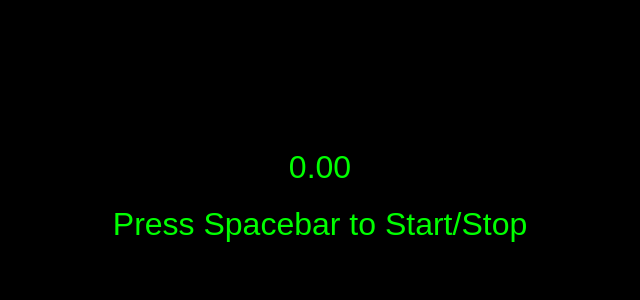
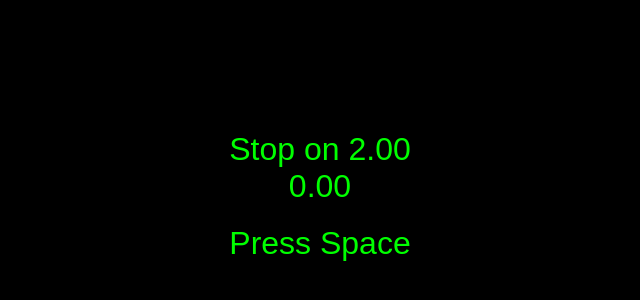
Before and after one commit to booleanjerk/2seconds, a plain HTML site: page index.html in a window 1280 px wide. Shown: the part 212-512 px from the top of the page, without its empty margins (320-960 px from the left). Drawn offline with Linux system fonts and the light colour scheme.

Commit message:
Update index.html

```diff
--- a/index.html
+++ b/index.html
@@ -2,7 +2,7 @@
 <html lang="en">
 <head>
   <meta charset="UTF-8" />
-  <title>Stopwatch Unlock</title>
+  <title>Stop on 2.00 to Unlock</title>
   <style>
     body {
       font-family: sans-serif;
@@ -21,8 +21,9 @@
   </style>
 </head>
 <body>
+  <div id="goal">Stop on 2.00</div>
   <div id="display">0.00</div>
-  <div id="status">Press Spacebar to Start/Stop</div>
+  <div id="status">Press Space</div>
 
   <script>
     let startTime, timer, running = false;
```
